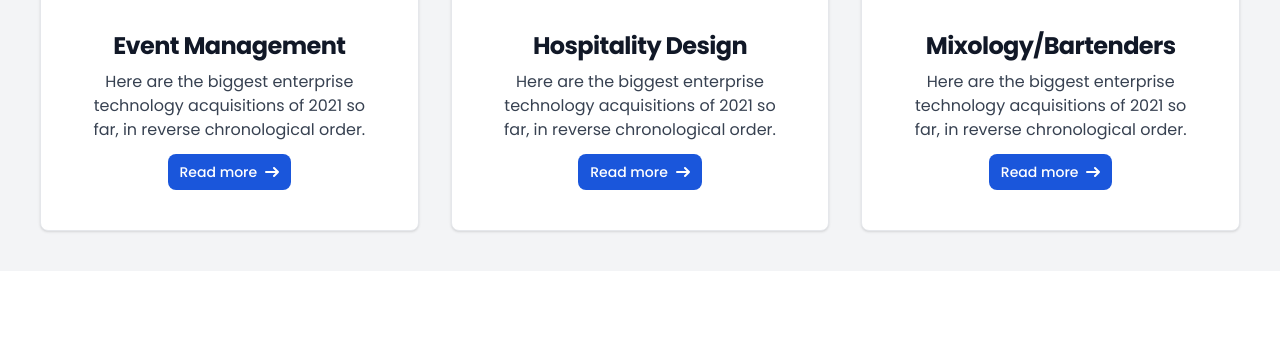
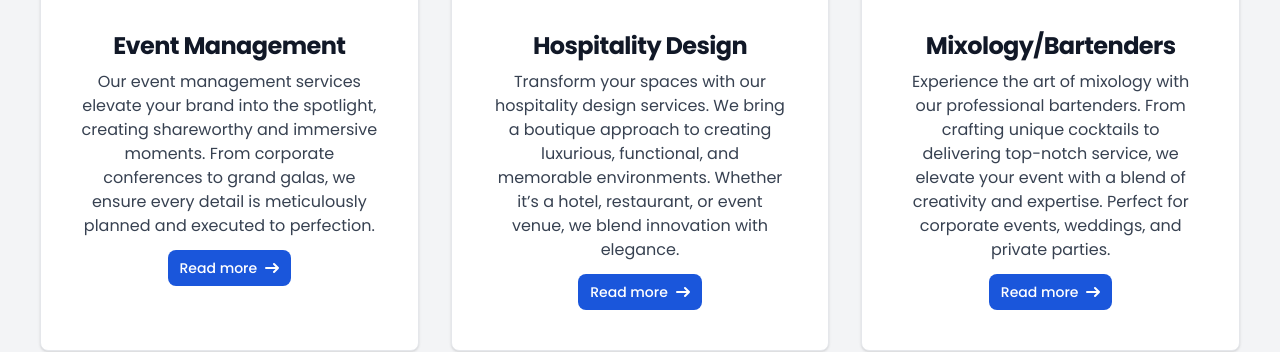
Before and after one commit to Sheriff702/andy-website, a Next.js app: page / in a window 1280 px wide. Shown: the part 3215-3567 px from the top of the page. Before the commit the page ends 3486 px from the top, so only its background shows below. Built offline with nearby package versions, Linux system fonts and the light colour scheme.

Commit message:
Update Section5 component content

```diff
--- a/app/components/section5.jsx
+++ b/app/components/section5.jsx
@@ -32,8 +32,10 @@
                 </h5>
               </a>
               <p className="mb-3 font-normal text-gray-700 dark:text-gray-400">
-                Here are the biggest enterprise technology acquisitions of 2021
-                so far, in reverse chronological order.
+                Our event management services elevate your brand into the
+                spotlight, creating shareworthy and immersive moments. From
+                corporate conferences to grand galas, we ensure every detail is
+                meticulously planned and executed to perfection.
               </p>
               <a
                 href="#"
@@ -77,8 +79,10 @@
                 </h5>
               </a>
               <p className="mb-3 font-normal text-gray-700 dark:text-gray-400">
-                Here are the biggest enterprise technology acquisitions of 2021
-                so far, in reverse chronological order.
+                Transform your spaces with our hospitality design services. We
+                bring a boutique approach to creating luxurious, functional, and
+                memorable environments. Whether it’s a hotel, restaurant, or
+                event venue, we blend innovation with elegance.
               </p>
               <a
                 href="#"
@@ -122,8 +126,10 @@
                 </h5>
               </a>
               <p className="mb-3 font-normal text-gray-700 dark:text-gray-400">
-                Here are the biggest enterprise technology acquisitions of 2021
-                so far, in reverse chronological order.
+                Experience the art of mixology with our professional bartenders.
+                From crafting unique cocktails to delivering top-notch service,
+                we elevate your event with a blend of creativity and expertise.
+                Perfect for corporate events, weddings, and private parties.
               </p>
               <a
                 href="#"
```
